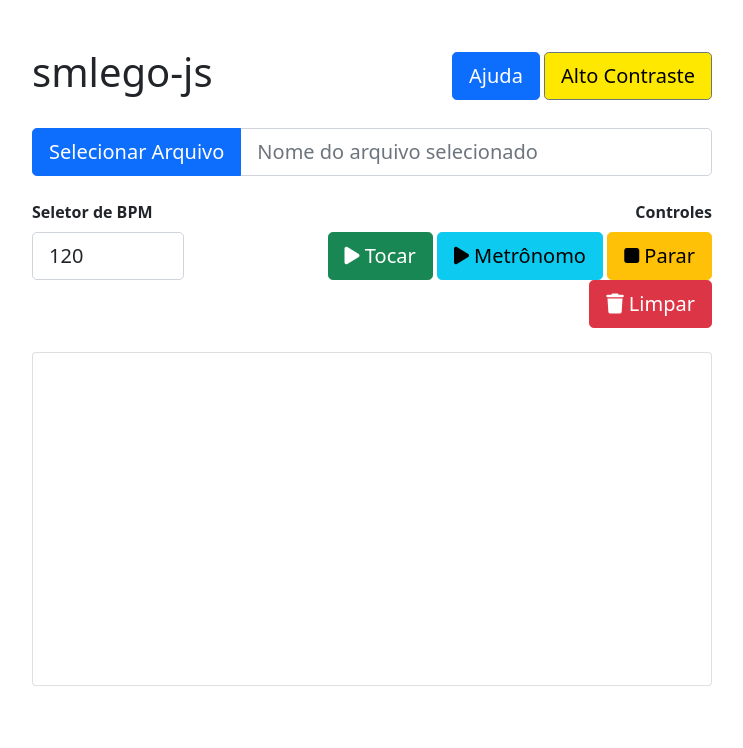
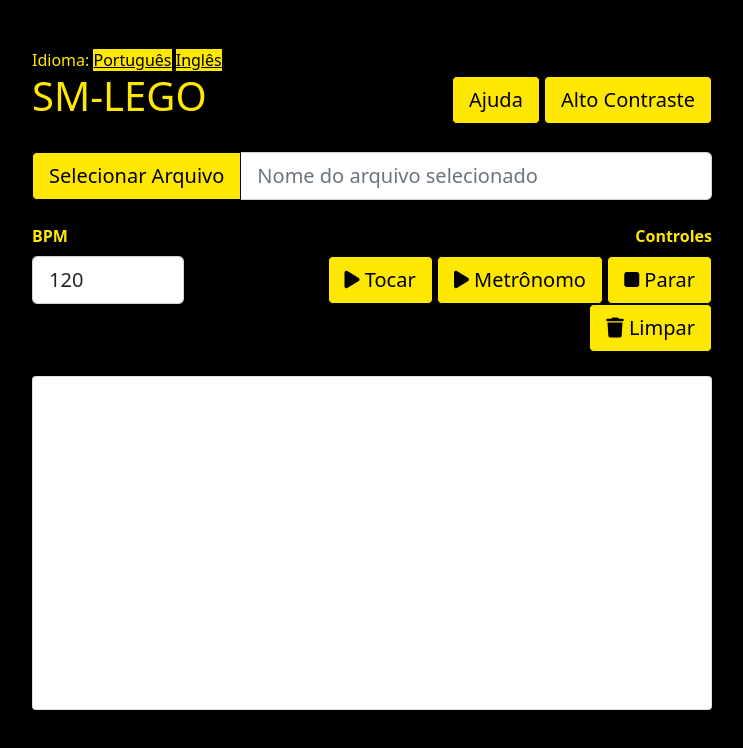
Before and after one commit to guilhermeabel/smlego-js, a plain HTML site: page index.html in a window 1280 px wide. Shown: the whole page, without its empty margins (268-1011 px from the left). Drawn offline with nearby package versions, Linux system fonts and the light colour scheme.

Commit message:
Suporte a multi-linguagem

```diff
--- a/assets/css/styles.css
+++ b/assets/css/styles.css
@@ -28,24 +28,24 @@
 	background-color: #FFE800;
 }
 
-.highContrastTheme a {
+.high-contrast-theme a {
 	border-color: #000!important;
 	background-color: #FFE800 !important;
 	color: #000!important;
 }
 
-.highContrastTheme button {
+.high-contrast-theme button {
 	border-color: #000!important;
 	background-color: #FFE800 !important;
 	color: #000!important;
 }
 
-.highContrastTheme {
+.high-contrast-theme {
 	color: #FFE800 !important;
 	background-color: #000!important;
 }
 
-#highContrastBtn {
+#high-contrast-theme {
 	background-color: #FFE800 !important;
 	color: #000!important;
 }
--- a/assets/js/main.js
+++ b/assets/js/main.js
@@ -1,9 +1,58 @@
+window.WORDS_EN = {
+	"label-language": "Language",
+	"select-br-btn": "Portuguese",
+	"select-en-btn": "English",
+	"help-btn": "Help",
+	"high-contrast-btn": "High Contrast",
+	"select-file-btn": "Select File",
+	"file-input-name": "File Directory",
+	"bpm-input": "BPM",
+	"controls-label": "Controls",
+	"play-btn": "Play",
+	"metronome-btn": "Metronome",
+	"stop-btn": "Stop",
+	"clear-btn": "Clear",
+};
+
+window.WORDS_BR = {
+	"label-language": "Idioma",
+	"select-br-btn": "Português",
+	"select-en-btn": "Inglês",
+	"help-btn": "Ajuda",
+	"high-contrast-btn": "Alto Contraste",
+	"select-file-btn": "Selecionar Arquivo",
+	"file-directory-input": "Diretório do Arquivo",
+	"bpm-input": "BPM",
+	"controls-label": "Controles",
+	"play-btn": "Tocar",
+	"metronome-btn": "Metrônomo",
+	"stop-btn": "Parar",
+	"clear-btn": "Limpar",
+};
+
+
+function init() {
+	loadLanguage("BR");
+}
+
+function loadLanguage(lang) {
+	/*fills all the span tags with class=lang pattern*/
+	$('span[class^="lang"]').each(function () {
+		var LangVar = (this.className).replace('lang-', '');
+		var Text = window["WORDS_" + lang][LangVar];
+		$(this).text(Text);
+	});
+	let fileInputName = $("#file-input-name")
+	fileInputName.attr("placeholder", window["WORDS_" + lang][(fileInputName.attr("id"))])
+}
+
 let bpm = 120;
 let isRunningMetronome = false
 const metronomeClick = new Audio('assets/sounds/metronome.wav');
 const noteClick = new Audio('assets/sounds/note.wav');
+$("#bpm").val(bpm)
 
-$("#bpm").val(bpm)
+window.onload = init;
 
 /* FILE PICKER */
 const pickerOpts = {
@@ -194,9 +243,9 @@ function setBpm() {
 
 
 function toggleTheme() {
-	if ($('body').hasClass("highContrastTheme")) {
-		$('body').removeClass("highContrastTheme")
+	if ($('body').hasClass("high-contrast-theme")) {
+		$('body').removeClass("high-contrast-theme")
 	} else {
-		$('body').addClass("highContrastTheme")
+		$('body').addClass("high-contrast-theme")
 	}
 }
--- a/index.html
+++ b/index.html
@@ -11,52 +11,68 @@
 	<title>smlego-js</title>
 </head>
 
-<body class="">
-	<div class="container mt-5 px-4 px-lg-5">
+<body class="high-contrast-theme">
+	<div class="container pt-5 px-4 px-lg-5 min-vh-100">
 		<div class="row gx-4 gx-lg-5 justify-content-center">
 			<div class="col-md-12 col-lg-10 col-xl-8">
 				<div class="row justify-content-between align-items-center mb-4">
+					<div class="row">
+						<div class="col">
+							<span class="lang-label-language">Idioma</span>:
+							<a onclick="loadLanguage('BR')" class="link"><span
+									class="lang-select-br-btn">Português</span></a>
+							<a onclick="loadLanguage('EN')" class="link"><span
+									class="lang-select-en-btn">Inglês</span></a>
+						</div>
+
+					</div>
+
 					<div class="col">
-						<h1>smlego-js</h1>
+						<h1>SM-LEGO</h1>
 					</div>
 					<div class="col text-end">
-						<a target="_blank" href="assets/pdf/artigo.pdf" role="button"
-							class="btn btn-primary btn-lg">Ajuda</a>
-						<button id="highContrastBtn" onclick="toggleTheme()" type="button"
-							class="btn btn-secondary btn-lg">Alto
-							Contraste</button>
+						<a id="help-btn" target="_blank" href="assets/pdf/artigo.pdf" role="button"
+							class="btn btn-primary btn-lg"><span class="lang-help-btn">Ajuda</span></a>
+						<button id="high-contrast-btn" onclick="toggleTheme()" type="button"
+							class="btn btn-secondary btn-lg"><span class="lang-high-contrast-btn">Alto
+								Contraste</span></button>
+
 					</div>
 				</div>
 
 				<div class="row mb-4">
 					<div class="col-lg-12">
 						<div class="input-group input-group-lg">
-							<button onclick="getTheFile()" class="btn btn-primary btn-lg" type="submit">Selecionar
-								Arquivo</button>
-							<input type="text" class="form-control" placeholder="Nome do arquivo selecionado">
+							<button id="select-file-btn" onclick="getTheFile()" class="btn btn-primary btn-lg"
+								type="submit"><span class="lang-select-file-btn">Selecionar
+									Arquivo</span></button>
+							<input id="file-input-name" type="text" class="form-control"
+								placeholder="Nome do arquivo selecionado">
 
 						</div>
 					</div>
 				</div>
 				<div class="row">
 					<div class="col-3">
-						<label for="bpm" class="form-label"><strong>Seletor de BPM</strong></label>
+						<label for="bpm" class="form-label"><strong><span
+									class="lang-bpm-input">BPM</span></strong></label>
 						<input type="number" class="form-control form-control-lg" onchange="setBpm()" id="bpm" min="33"
 							max="240">
 					</div>
 					<div class="col-9 text-end">
-						<label class="form-label"><strong>Controles</strong></label>
+						<label class="form-label"><strong><span class="lang-controls-label">
+									Controles</span></strong></label>
 						<div class="col-12">
 							<button id="play-note" onclick="playNote()" type="button" class="btn btn-success btn-lg">
-								<i class="fa-solid fa-play"></i> Tocar</button>
+								<i class="fa-solid fa-play"></i> <span class="lang-play-btn">Tocar</span></button>
 							<button id="toggle-metronome" onclick="toggleMetronome()" type="button"
-								class="btn btn-info btn-lg">
-								<i class="fa-solid fa-play"></i> Metrônomo</button>
+								class="btn btn-info btn-lg"> <i class="fa-solid fa-play"></i> <span
+									class="lang-metronome-btn">Metrônomo</span></button>
 							<button id="stop-button" onclick="stop()" type="button" class="btn btn-warning btn-lg">
-								<i class="fa-solid fa-stop"></i> Parar</button>
+								<i class="fa-solid fa-stop"></i> <span class="lang-stop-btn">Parar</span></button>
 							<button id="clear-button" onclick="clearSheet()" type="button"
 								class="btn btn-danger btn-lg">
-								<i class="fa-solid fa-trash"></i> Limpar</button>
+								<i class="fa-solid fa-trash"></i> <span class="lang-clear-btn">Limpar</span></button>
 						</div>
 					</div>
 
```
